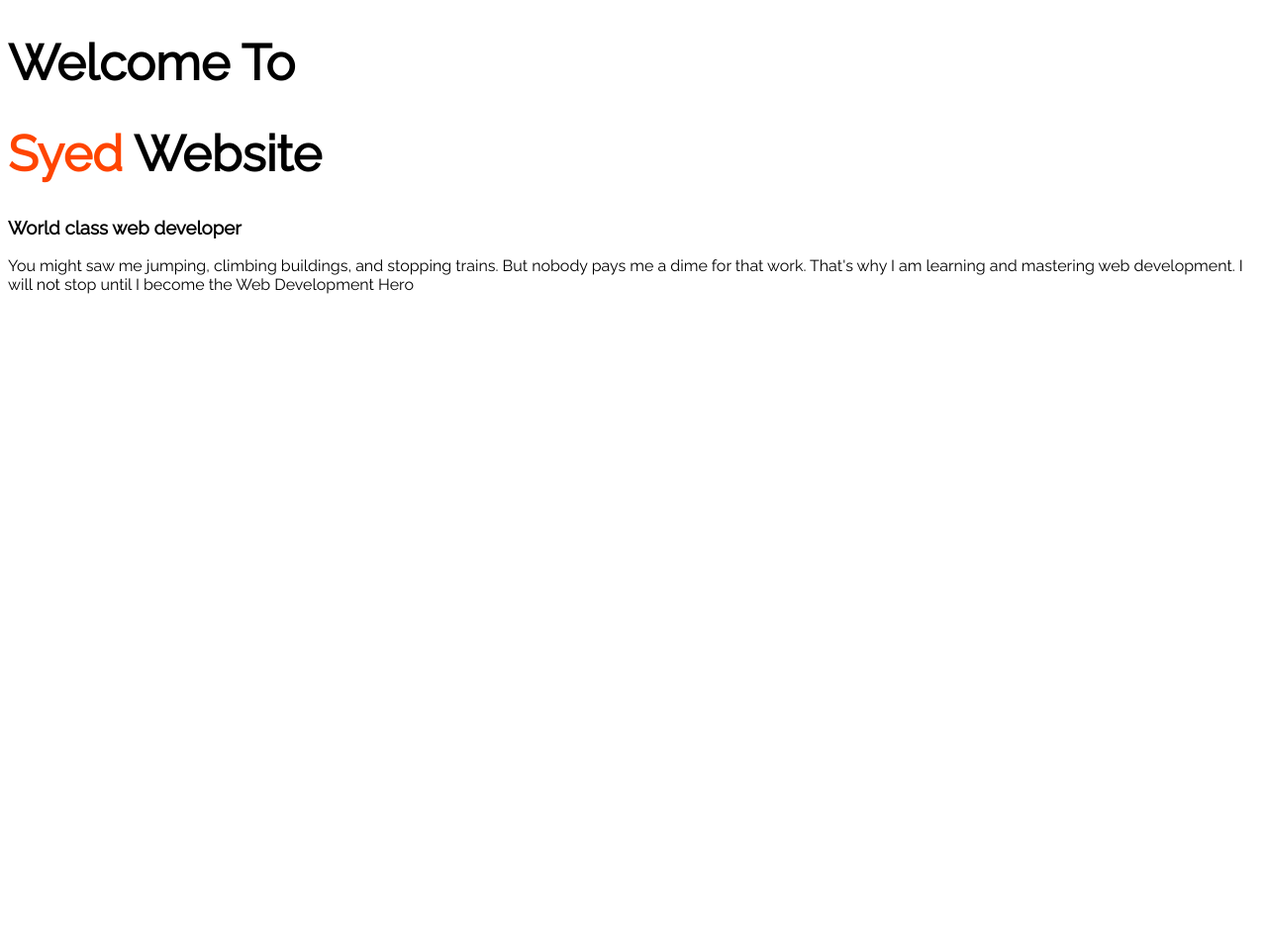
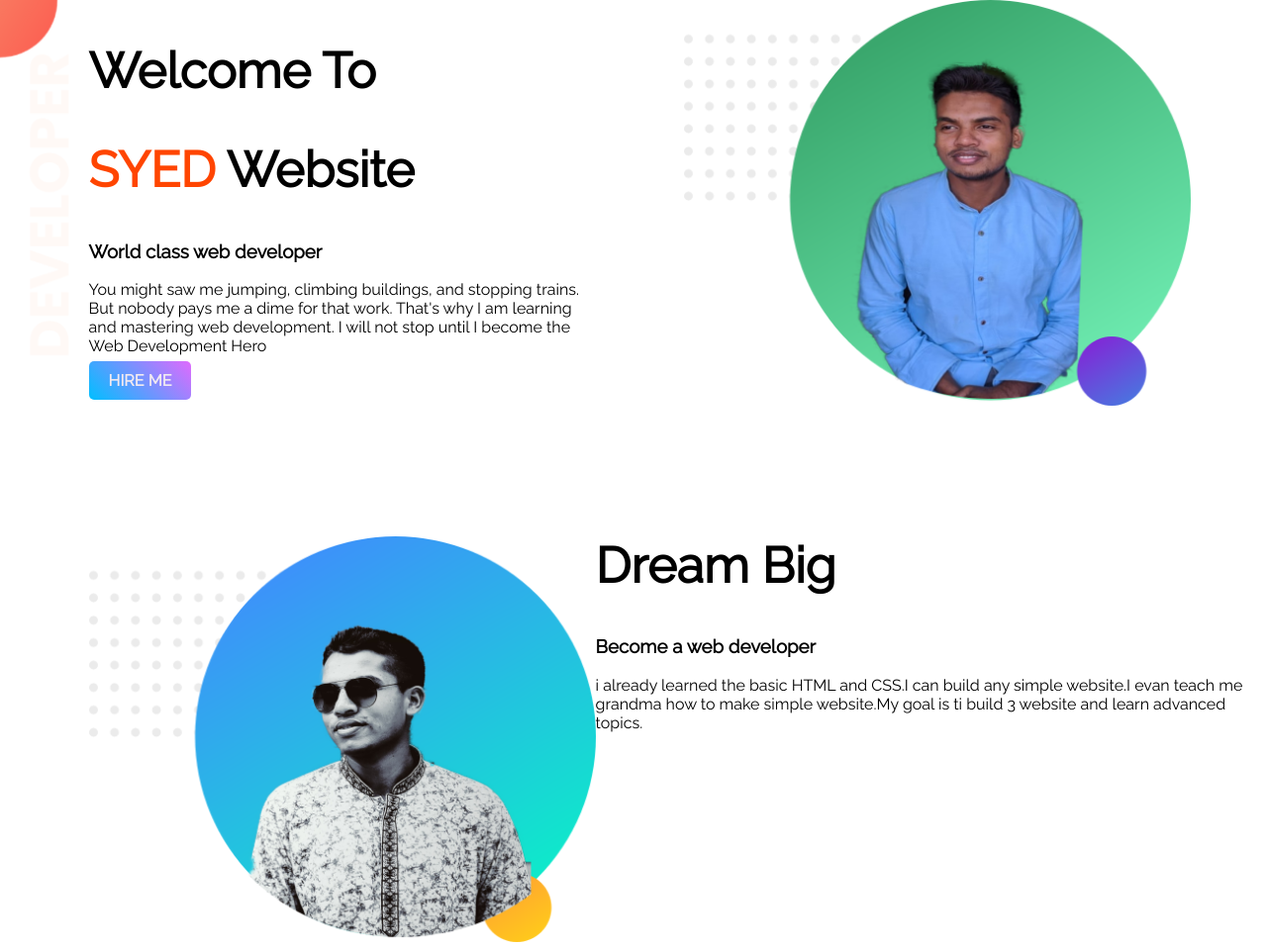
Before and after one commit to syedtarif/my-portfolio, a plain HTML site: page index.html in a window 1280 px wide. Shown: the whole page at 99% size. Before the commit the page ends 800 px from the top, so only its background shows below. Drawn offline with Linux system fonts and the light colour scheme.

Commit message:
updated this

```diff
--- a/index.html
+++ b/index.html
@@ -8,9 +8,27 @@
     <link href="https://fonts.googleapis.com/css2?family=Raleway&display=swap" rel="stylesheet">
 </head>
 <body>
-    <h1>Welcome To<h1>
-    <h1><span class="name-heighlight">Syed</span> Website</h1>
-    <h3>World class web developer</h3>
-    <p>You might saw me jumping, climbing buildings, and stopping trains. But nobody pays me a dime for that work. That's why I am learning and mastering web development. I will not stop until I become the Web Development Hero</p>
+    <section class="top-banner">
+        <div class="half-width">
+            <h1>Welcome To<h1>
+                <h1><span class="name-heighlight">SYED</span> Website</h1>
+                <h3>World class web developer</h3>
+                <p>You might saw me jumping, climbing buildings, and stopping trains. But nobody pays me a dime for that work. That's why I am learning and mastering web development. I will not stop until I become the Web Development Hero</p>
+                <a class="link-button" target="_blank" href="www.facebook.com">HIRE ME</a>
+        </div>
+        <div class="half-width">
+            <img src="images/profile1.png" alt="">
+        </div>
+    </section>
+    <section class="middle-banner">
+        <div class="half-width">
+            <img src="images/image 10.png" alt="">
+        </div>
+        <div class="helf-width">
+            <h1>Dream Big</h1>
+            <h3>Become a web developer</h3>
+            <p>i already learned the basic HTML and CSS.I can build any simple website.I evan teach me grandma how to make simple website.My goal is ti build 3 website and learn advanced topics.</p>
+        </div>
+    </section>
 </body>
 </html>
--- a/style.css
+++ b/style.css
@@ -1,4 +1,5 @@
 body{
+    margin: 0;
     font-family: 'Raleway', sans-serif;
 }
 h1{
@@ -7,3 +8,25 @@ h1{
 .name-heighlight{
     color: orangered;
 }
+.half-width{
+    width: 40%;
+    float: left;
+    margin-left: 5%;
+    padding-left: 2%;
+}
+.half-width img{
+    width: 100%;
+}
+.top-banner{
+    height: 500px;
+    background-image: url(images/top-banner.png);
+    background-repeat: no-repeat;
+}
+.link-button{
+    text-decoration: none;
+    color: rgb(241, 234, 241);
+    padding: 10px 20px;
+    border-radius: 5px;
+    font-weight: 700;
+    background-image: linear-gradient(45deg, deepskyblue, rgb(224, 106, 253) );
+}
```
Also changed, not shown: images/image 10.png (added), images/profile1.png (added).
